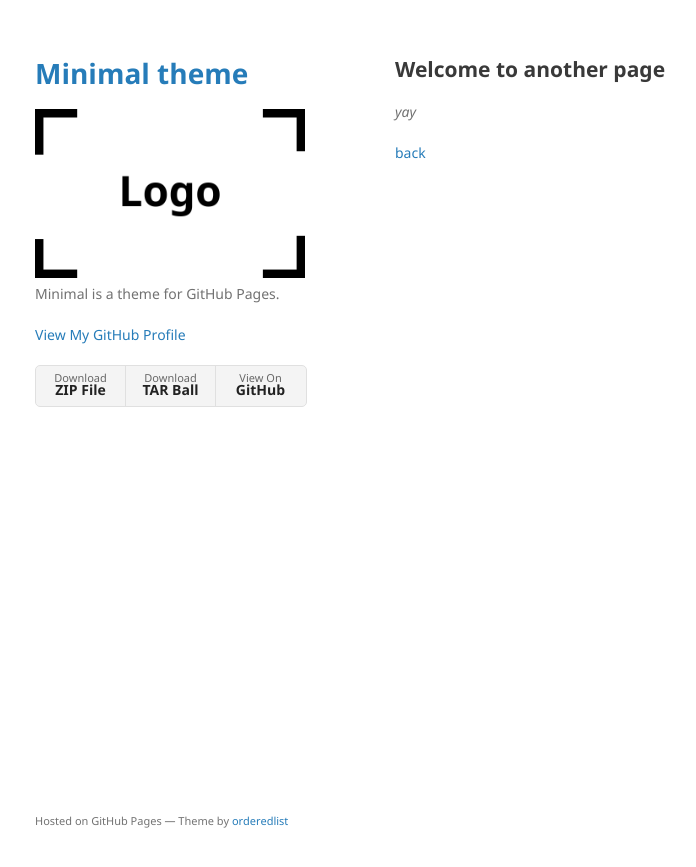
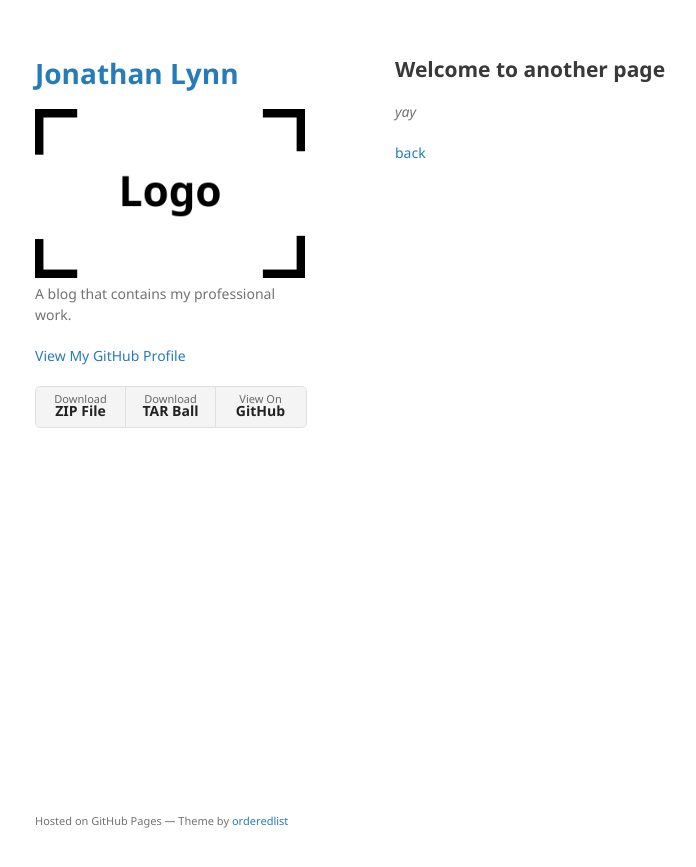
Before and after one commit to jonathanLynn/jonathanlynn.github.io, a Jekyll site: the page built from blogpost-1.md, in a window 1280 px wide. Shown: the top 867 px of the page, without its empty margins (175-871 px from the left). Built offline with Jekyll 4.4.1, drawn with Linux system fonts in a browser that asks for light colours; our own code applies the rules of GitHub Pages for plain Markdown files.

Commit message:
Update _config.yml

```diff
--- a/_config.yml
+++ b/_config.yml
@@ -1,6 +1,6 @@
-title: Minimal theme
+title: Jonathan Lynn
 logo: /assets/img/logo.png
-description: Minimal is a theme for GitHub Pages.
+description: A blog that contains my professional work.
 show_downloads: true
 google_analytics:
 theme: jekyll-theme-minimal
```
